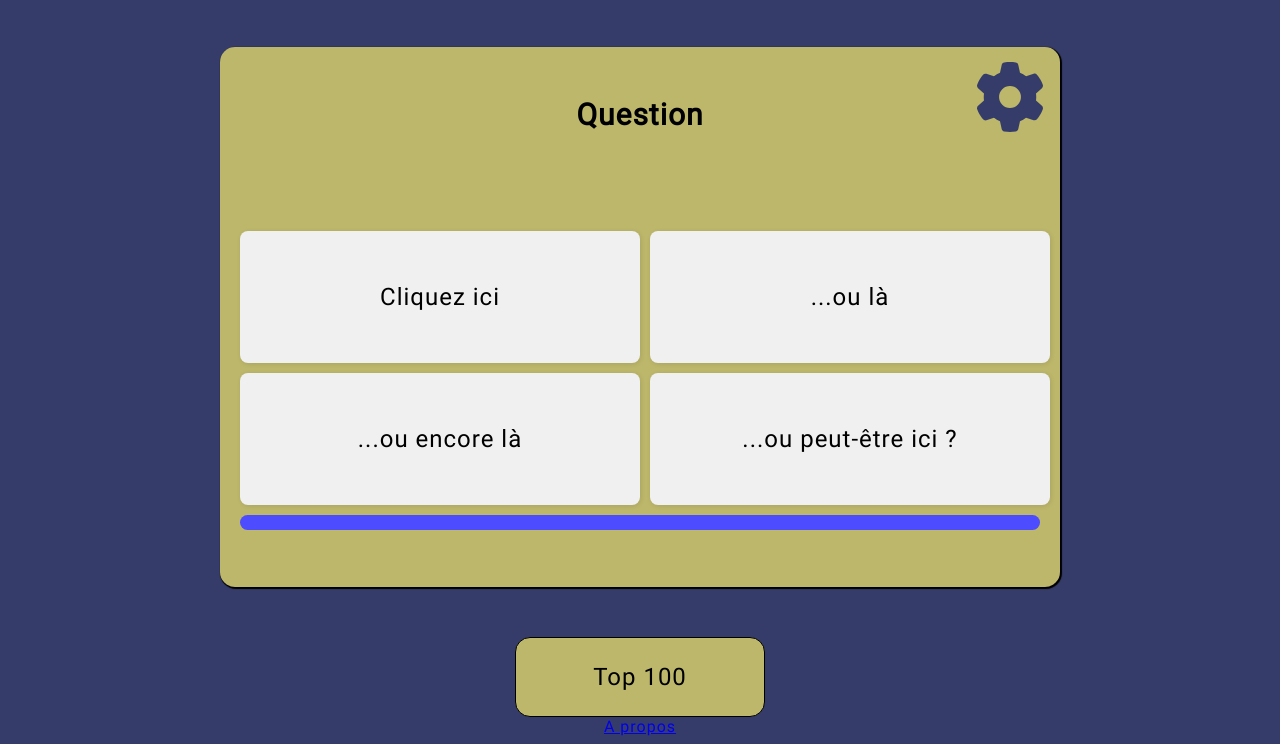
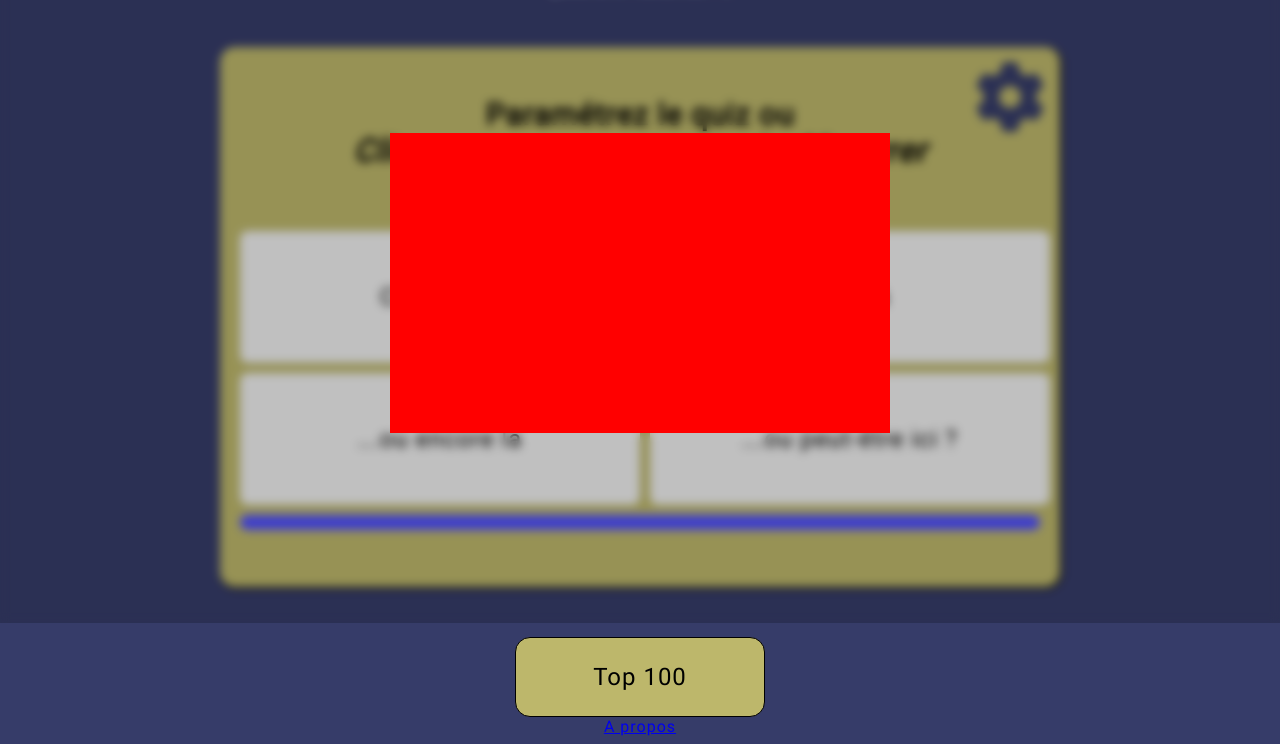
Before and after one commit to GoutteDooo/QuizDesDevs, a website: page public/index.html in a window 1280 px wide. Shown: the part 177-921 px from the top of the page. Drawn offline with nearby package versions, Linux system fonts and the light colour scheme; no server answers.

Commit message:
evo: submit score in attempt to fix

```diff
--- a/public/index.js
+++ b/public/index.js
@@ -621,3 +621,14 @@ document.addEventListener("DOMContentLoaded", async () => {
     console.error("Erreur lors de l'affichage des scores", error);
   }
 });
+
+//Fonction pour créer le formulaire de submit pseudo en cas de challenge
+function createSubmitScoreForm() {
+  const formContainer = document.createElement("div");
+  formContainer.classList.add("submit-score-container");
+  blurBackground.style.display = "block";
+
+  document.body.appendChild(formContainer);
+}
+
+createSubmitScoreForm();
--- a/public/js/top100.js
+++ b/public/js/top100.js
@@ -23,7 +23,3 @@ const playLBSound = () => {
     delete audio_lb.audio;
   }, 2000);
 };
-
-function createSubmitScoreForm() {
-  const formContainer =
-}
--- a/public/style.css
+++ b/public/style.css
@@ -422,7 +422,6 @@ img {
   align-items: center;
   font-size: 1.5rem;
   font-style: normal;
-
 }
 
 .top-100:hover {
@@ -473,3 +472,11 @@ img {
 .top100-li:nth-child(odd) {
   background: var(--bg-text-color);
 }
+
+.submit-score-container {
+  position: absolute;
+  width: 500px;
+  height: 300px;
+  background: red;
+  z-index: 100;
+}
```
